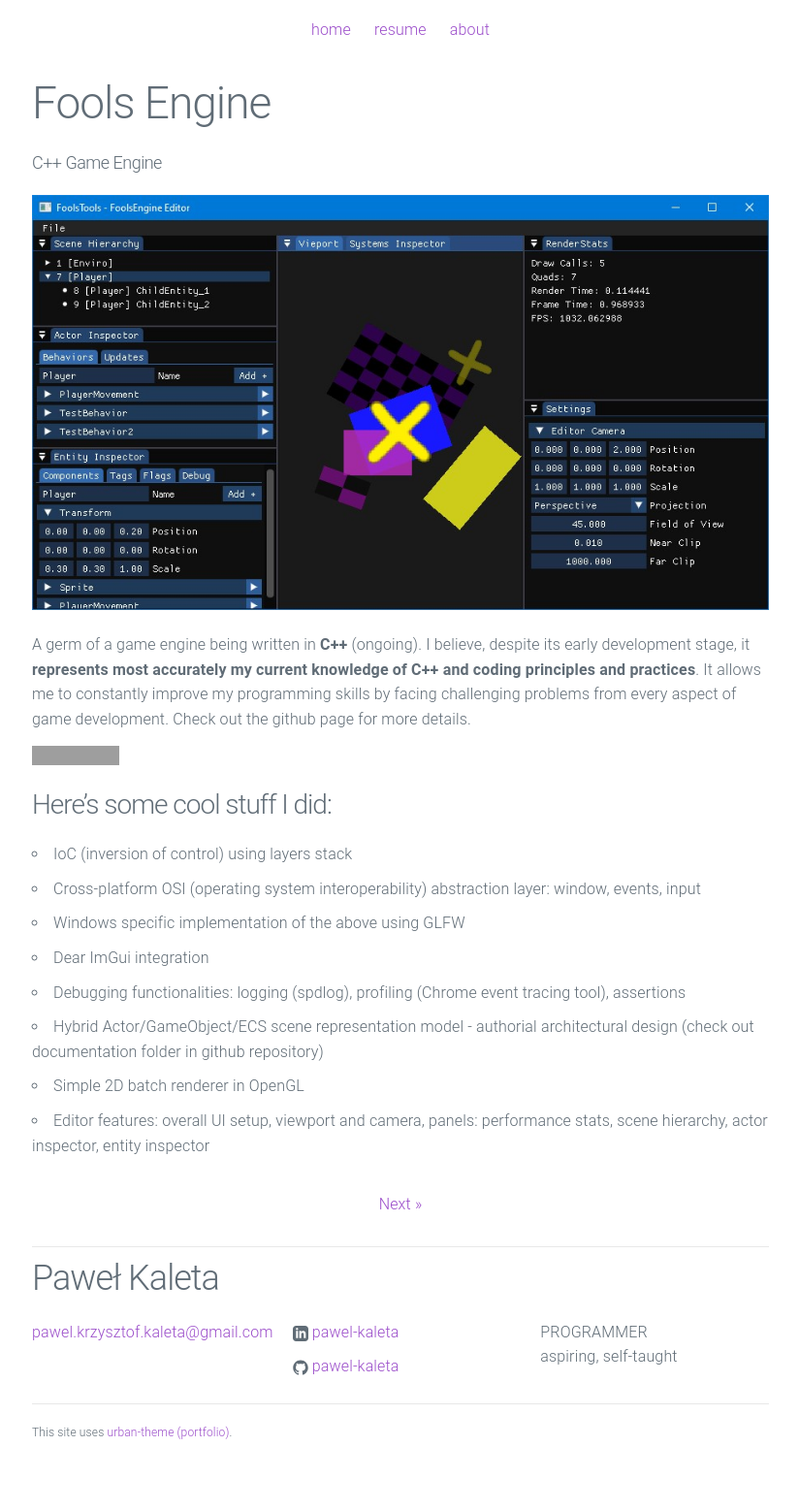
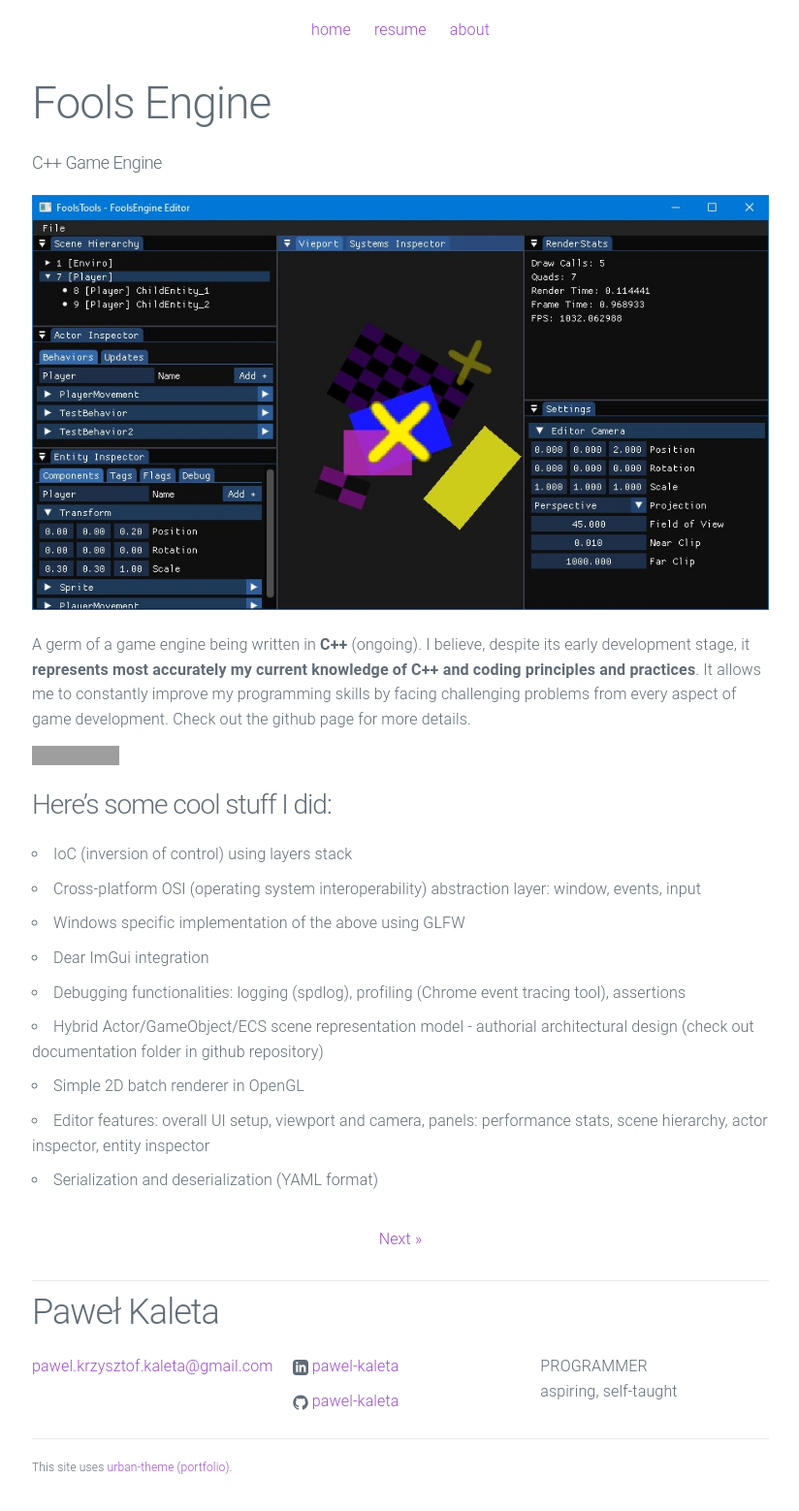
Before and after one commit to pawel-kaleta/pawel-kaleta.github.io, a Jekyll site: the page built from _posts/2024-01-14-Fools-Engine.md, in a window 1280 px wide. Shown: the whole page at 97% size, without its empty margins (227-1051 px from the left). Built offline with Jekyll 4.4.1, drawn with Linux system fonts in a browser that asks for light colours; before the commit the page ends 1522 px from its top, so only the background shows below that; grey boxes are pictures that could not be loaded.

Commit message:
Update 2024-01-14-Fools-Engine.md

```diff
--- a/_posts/2024-01-14-Fools-Engine.md
+++ b/_posts/2024-01-14-Fools-Engine.md
@@ -23,3 +23,4 @@ Check out the github page for more details.
 - Hybrid Actor/GameObject/ECS scene representation model - authorial architectural design (check out documentation folder in github repository)
 - Simple 2D batch renderer in OpenGL
 - Editor features: overall UI setup, viewport and camera, panels: performance stats, scene hierarchy, actor inspector, entity inspector
+- Serialization and deserialization (YAML format)
```
